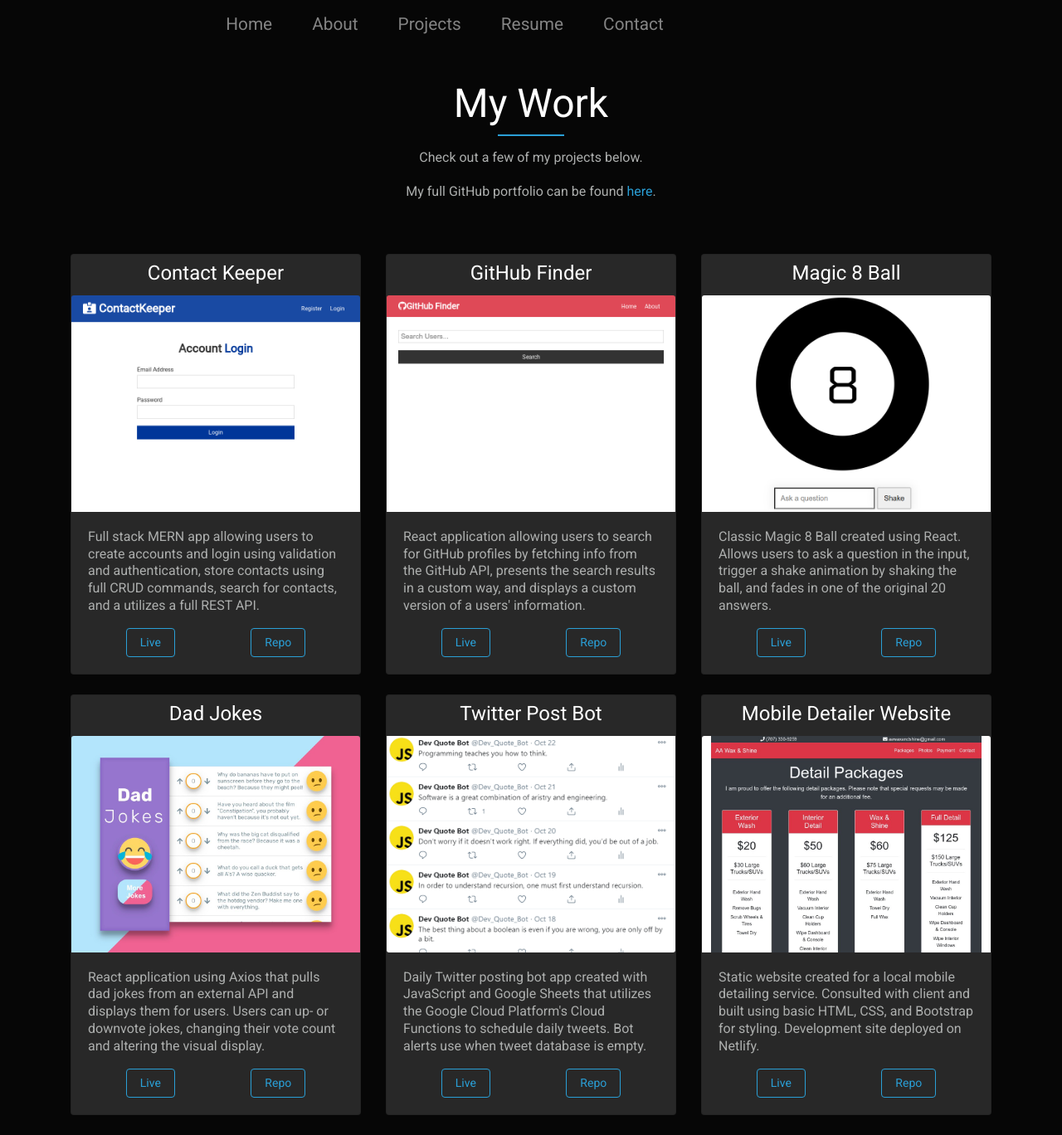
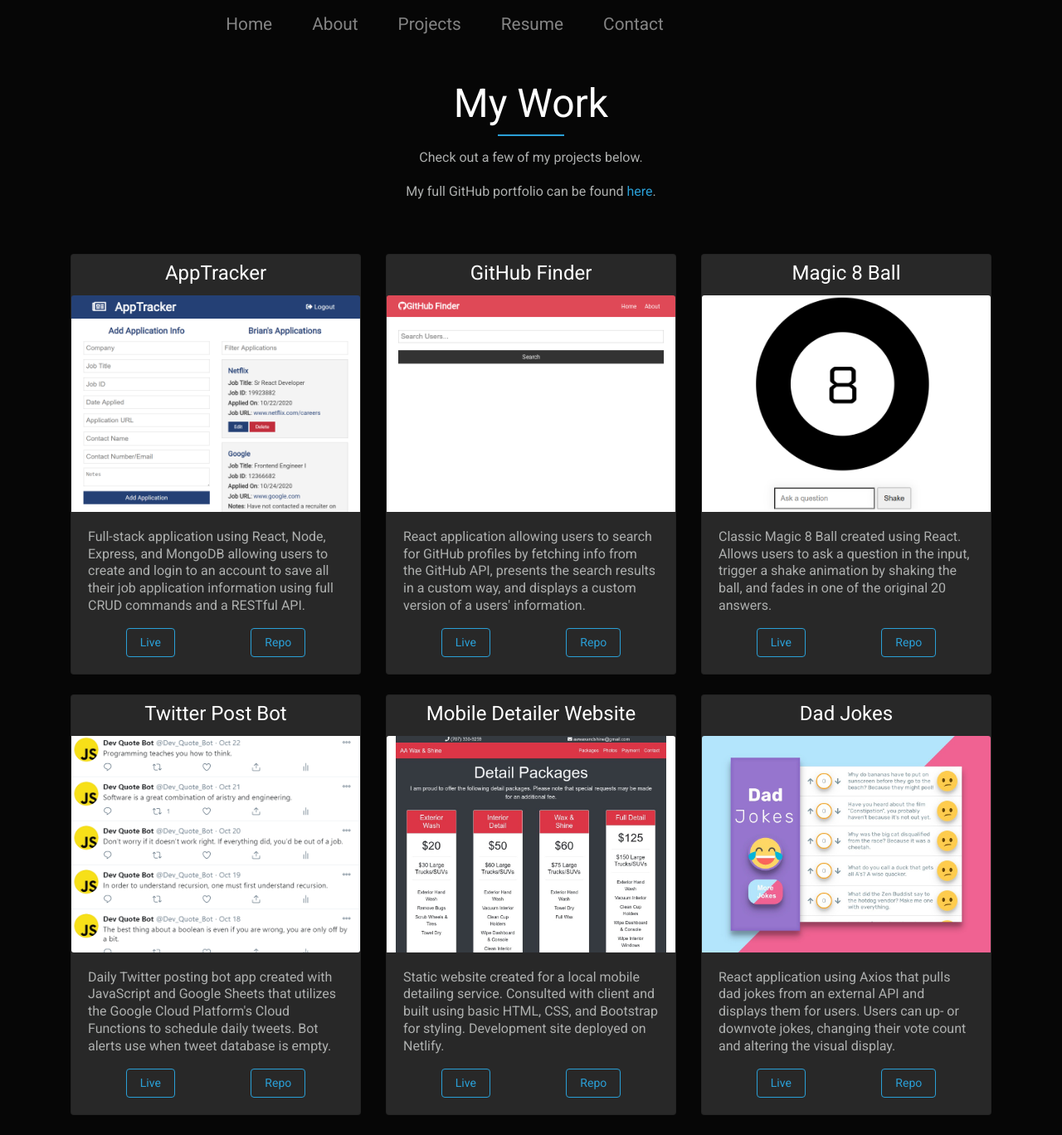
Before and after one commit to Brian-Holland/NextJS_Website, a Next.js app: page /projects in a window 1280 px wide. Shown: the whole page at 83% size. Built offline with nearby package versions, Linux system fonts and the light colour scheme.

Commit message:
added new project and updated resume

```diff
--- a/pages/projects.js
+++ b/pages/projects.js
@@ -35,24 +35,24 @@
 
 				<CardDeck>
 					<Card className="mb-4">
-						<Card.Title className="text-center pt-2">Contact Keeper</Card.Title>
-						<Card.Img variant="top" src="imgs/contact.png" alt="contact keeper application screenshot" />
+						<Card.Title className="text-center pt-2">AppTracker</Card.Title>
+						<Card.Img variant="top" src="imgs/apptracker.png" alt="apptracker application screenshot" />
 						<Card.Body>
 							<Card.Text>
-								Full stack MERN app allowing users to create accounts and login using validation and
-								authentication, store contacts using full CRUD commands, search for contacts, and a
-								utilizes a full REST API.
+								Full-stack application using React, Node, Express, and MongoDB allowing users to create
+								and login to an account to save all their job application information using full CRUD
+								commands and a RESTful API.
 							</Card.Text>
 							<div
 								className="d-flex justify-content-around"
 								aria-label="button links to live project and code repo"
 							>
-								<Link href="https://contactkeeper-react-app.herokuapp.com/" passHref>
+								<Link href="https://apptracker-app.herokuapp.com/" passHref>
 									<a target="_blank">
 										<Button variant="outline-primary">Live</Button>
 									</a>
 								</Link>
-								<Link href="https://github.com/Brian-Holland/Contact-Keeper" passHref>
+								<Link href="https://github.com/Brian-Holland/AppTracker" passHref>
 									<a target="_blank">
 										<Button className variant="outline-primary">
 											Repo
@@ -124,33 +124,6 @@
 
 				<CardDeck>
 					<Card className="mb-4">
-						<Card.Title className="text-center pt-2">Dad Jokes</Card.Title>
-						<Card.Img variant="top" src="/imgs/dadjokes.jpg" alt="dad jokes application screenshot" />
-						<Card.Body>
-							<Card.Text>
-								React application using Axios that pulls dad jokes from an external API and displays
-								them for users. Users can up- or downvote jokes, changing their vote count and altering
-								the visual display. {' '}
-							</Card.Text>
-							<div
-								className="d-flex justify-content-around"
-								aria-label="button links to live project and code repo"
-							>
-								<Link href="https://react-dadjokes.netlify.app" passHref>
-									<a target="_blank">
-										<Button variant="outline-primary">Live</Button>
-									</a>
-								</Link>
-								<Link href="https://github.com/Brian-Holland/React_Dad_Jokes" passHref>
-									<a target="_blank">
-										<Button variant="outline-primary">Repo</Button>
-									</a>
-								</Link>
-							</div>
-						</Card.Body>
-					</Card>
-
-					<Card className="mb-4">
 						<Card.Title className="text-center pt-2">Twitter Post Bot</Card.Title>
 						<Card.Img
 							src="/imgs/twitterbot.png"
@@ -180,7 +153,6 @@
 							</div>
 						</Card.Body>
 					</Card>
-
 					<Card className="mb-4">
 						<Card.Title className="text-center pt-2">Mobile Detailer Website</Card.Title>
 						<Card.Img variant="top" src="/imgs/wax.jpg" alt="mobile detailing website screenshot" />
@@ -207,6 +179,32 @@
 							</div>
 						</Card.Body>
 					</Card>
+					<Card className="mb-4">
+						<Card.Title className="text-center pt-2">Dad Jokes</Card.Title>
+						<Card.Img variant="top" src="/imgs/dadjokes.jpg" alt="dad jokes application screenshot" />
+						<Card.Body>
+							<Card.Text>
+								React application using Axios that pulls dad jokes from an external API and displays
+								them for users. Users can up- or downvote jokes, changing their vote count and altering
+								the visual display. {' '}
+							</Card.Text>
+							<div
+								className="d-flex justify-content-around"
+								aria-label="button links to live project and code repo"
+							>
+								<Link href="https://react-dadjokes.netlify.app" passHref>
+									<a target="_blank">
+										<Button variant="outline-primary">Live</Button>
+									</a>
+								</Link>
+								<Link href="https://github.com/Brian-Holland/React_Dad_Jokes" passHref>
+									<a target="_blank">
+										<Button variant="outline-primary">Repo</Button>
+									</a>
+								</Link>
+							</div>
+						</Card.Body>
+					</Card>
 				</CardDeck>
 			</Container>
 		</div>
```
Also changed, not shown: pages/resume.js (+11 -11 lines), public/imgs/apptracker.png (added), 1 other file (tests, documents, lock files or other folders).
